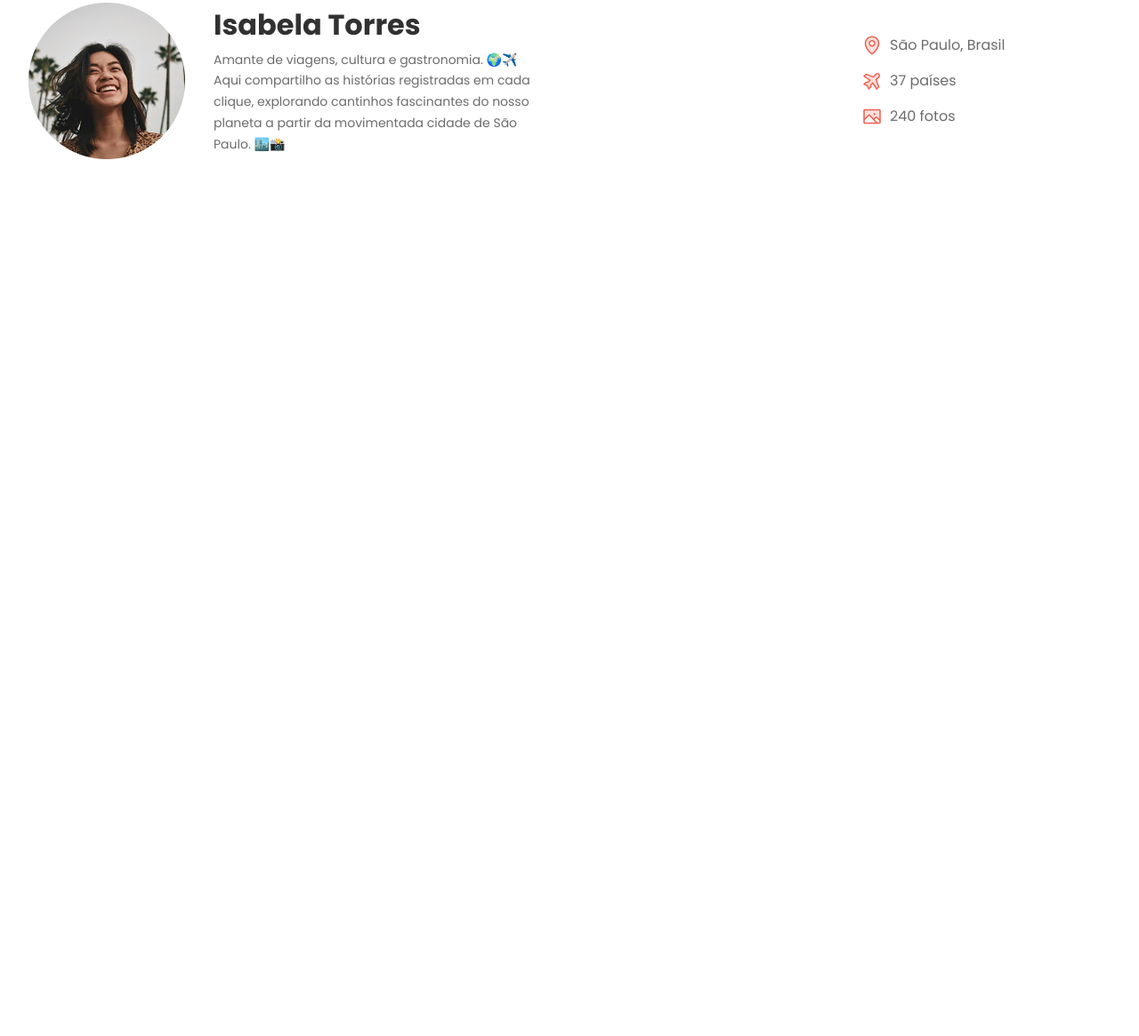
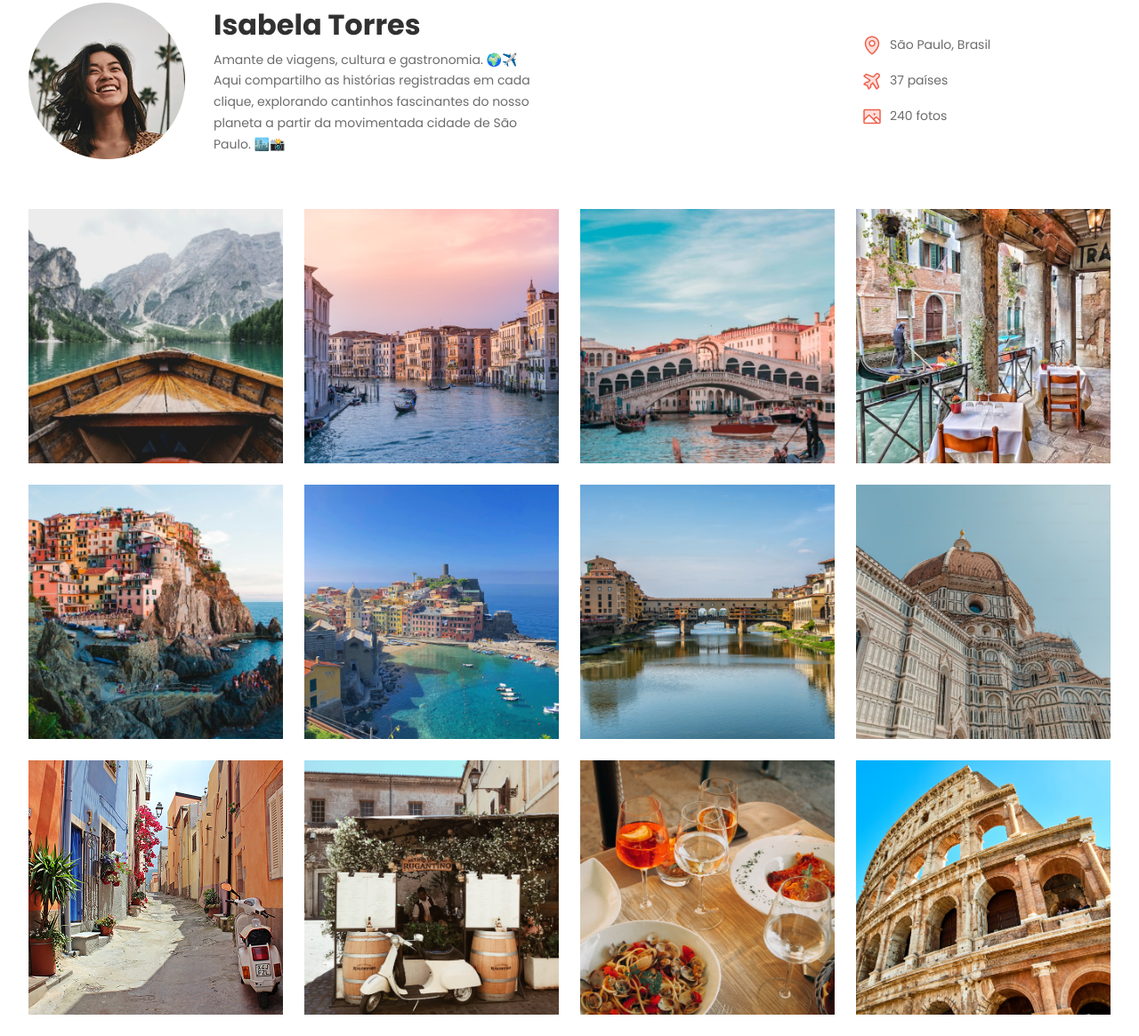
Before and after one commit to karenaraujodev/Projeto-Rocketseat-Travelgram, a plain HTML site: page index.html in a window 1280 px wide. Shown: the part 132-1297 px from the top of the page at 89% size. Before the commit the page ends 800 px from the top, so only its background shows below. Drawn offline with Linux system fonts and the light colour scheme; a web font is replaced by a local one.

Commit message:
main finalizado

```diff
--- a/index.html
+++ b/index.html
@@ -25,7 +25,6 @@
       </li>
     </ul>
   </nav>
-
   <header>
     <div class="container">
       <!-- Bloco do perfil -->
@@ -57,5 +56,19 @@
       </ul>
     </div>
   </header>
+  <main class="container">
+    <img src="assets/images/Image 01.png" alt="...">
+    <img src="assets/images/Image 02.png" alt="...">
+    <img src="assets/images/Image 03.png" alt="...">
+    <img src="assets/images/Image 04.png" alt="...">
+    <img src="assets/images/Image 05.png" alt="...">
+    <img src="assets/images/Image 06.png" alt="...">
+    <img src="assets/images/Image 07.png" alt="...">
+    <img src="assets/images/Image 08.png" alt="...">
+    <img src="assets/images/Image09.png" alt="...">
+    <img src="assets/images/Image 10.png" alt="...">
+    <img src="assets/images/Image 11.png" alt="...">
+    <img src="assets/images/Image 12.png" alt="...">
+  </main>
 </body>
 </html>
--- a/style.css
+++ b/style.css
@@ -66,6 +66,7 @@ a:hover {
 
 header {
     padding-block: 32px;
+    font: var(--text-md);
 }
 
 header .container {
@@ -106,3 +107,15 @@ header .container {
     align-items: center;
     gap: 8px;
 }
+main{
+    display: flex;
+    flex-wrap: wrap;
+    gap: 24px;
+    padding-block: 24px;
+    justify-content: center;
+}
+main img {
+    width: 286px;
+    height: 286px;
+    object-fit: cover;
+}
```
Also changed, not shown: assets/images/Image09.png (added).
